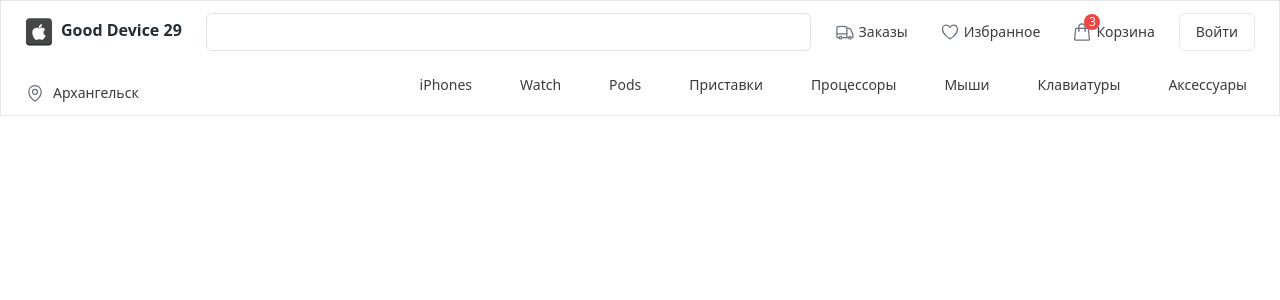
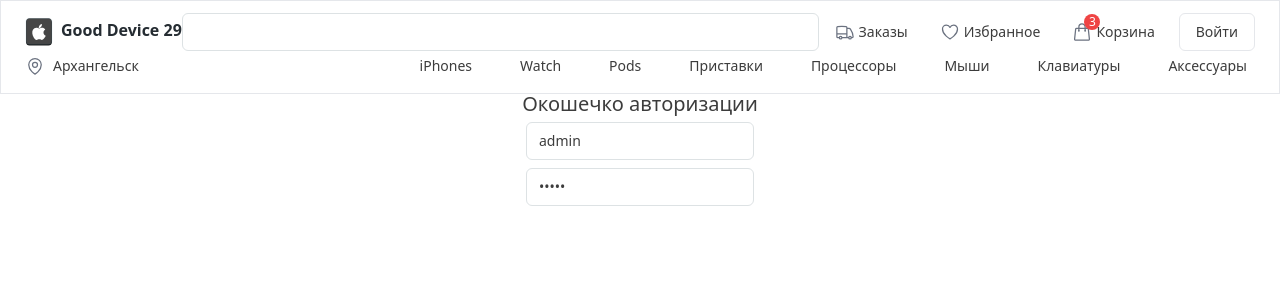
Before and after one commit to nikitaturabov/device-store, a Next.js app: page / in a window 1280 px wide. Shown: the top 300 px of the page. Built offline with nearby package versions, Linux system fonts and the light colour scheme.

Commit message:
небольшая экспериментальная форма, поправил Flex баги

```diff
--- a/package.json
+++ b/package.json
@@ -18,6 +18,8 @@
     "autoprefixer": "10.4.14",
     "classnames": "^2.3.2",
     "eslint-config-next": "13.3.0",
+    "firebase": "^9.21.0",
+    "jose": "^4.14.4",
     "next": "13.3.0",
     "postcss": "8.4.21",
     "react": "18.2.0",
--- a/src/app/api/hello/route.ts
+++ /dev/null
@@ -1,3 +0,0 @@
-export async function GET(request: Request) {
-  return new Response('Hello, Next.js!');
-}
--- a/src/app/layout.tsx
+++ b/src/app/layout.tsx
@@ -1,7 +1,7 @@
 import './globals.css';
 import {Header} from '@/app/layout/components/Header';
 import {Body} from '@/app/layout/components/Body';
-import {FunctionComponent, PropsWithChildren} from 'react';
+import React, {FunctionComponent, PropsWithChildren} from 'react';
 
 export const metadata = {
   title: 'Home page',
@@ -9,12 +9,10 @@ export const metadata = {
 };
 
 const RootLayout: FunctionComponent<PropsWithChildren> = ({children}) => {
-  return (
-    <html lang='en'>
-      <Header />
-      <Body>{children}</Body>
-    </html>
-  );
+  return <>
+    <Header />
+    <Body>{children}</Body>
+  </>;
 };
 
 export default RootLayout;
--- a/src/app/pages/Home/index.tsx
+++ b/src/app/pages/Home/index.tsx
@@ -1,3 +1,21 @@
+import {FlexContainer} from '@/components/Flex/FlexContainer';
+import {FlexItem} from '@/components/Flex/FlexItem';
+import {Title} from '@/components/Typography/Title';
+
 export const Home = () => {
-  return <div></div>;
+  return <FlexContainer className={'h-full'} justify={'center'}>
+    <FlexItem>
+      <form action=''>
+        <FlexContainer direction={'column'} justify={'center'} gap={2}>
+          <Title.H4>{'Окошечко авторизации'}</Title.H4>
+          <FlexItem>
+            <input type={'text'} value={'admin'} className={'w-full rounded-md border border-[#DDE2E4] px-3 py-2 text-sm'} />
+          </FlexItem>
+          <FlexItem>
+            <input type={'password'} value={'admin'} className={'w-full rounded-md border border-[#DDE2E4] px-3 py-2 text-sm'} />
+          </FlexItem>
+        </FlexContainer>
+      </form>
+    </FlexItem>
+  </FlexContainer>;
 };
--- a/src/components/Flex/FlexContainer/index.tsx
+++ b/src/components/Flex/FlexContainer/index.tsx
@@ -3,14 +3,14 @@ import cn from 'classnames';
 import {alignContentConfig, directionConfig, gapsConfig, justifyConfig, TFlexContainer, wrapConfig} from '@/components/Flex/specs.d';
 
 export const FlexContainer: FunctionComponent<PropsWithChildren<TFlexContainer>> = (props) => {
-  const {classNames = '', direction, justify, alignContent, gap, wrap, children} = props;
+  const {className = '', direction, justify, alignContent, gap, wrap, children} = props;
 
   const classes = cn('flex',
     justify && justifyConfig[justify],
     alignContent && alignContentConfig[alignContent],
     wrap && wrapConfig[wrap],
     direction && directionConfig[direction],
-    classNames && classNames,
+    className && className,
     gap && gapsConfig[gap]
   );
 
--- a/src/components/Flex/FlexItem/index.tsx
+++ b/src/components/Flex/FlexItem/index.tsx
@@ -3,12 +3,12 @@ import cn from 'classnames';
 import {alignSelfConfig, growConfig, justifySelfConfig, shrinkConfig, TFlexItem} from '@/components/Flex/specs.d';
 
 export const FlexItem: FunctionComponent<PropsWithChildren<TFlexItem>> = (props) => {
-  const {alignSelf = 'center', justifySelf = 'center', grow, shrink, classNames = '', children} = props;
+  const {alignSelf = 'center', justifySelf = 'center', grow, shrink, className = '', children} = props;
 
   const classes = cn('flex',
     alignSelf && alignSelfConfig?.[alignSelf],
     justifySelf && justifySelfConfig?.[justifySelf],
-    classNames && classNames,
+    className && className,
     grow && growConfig?.[grow],
     shrink && shrinkConfig?.[shrink]
   );
--- a/src/components/Flex/specs.d.ts
+++ b/src/components/Flex/specs.d.ts
@@ -27,7 +27,7 @@ export const wrapConfig = {
 };
 
 export const directionConfig = {
-  column: 'flex-column',
+  column: 'flex-col',
   row: 'flex-row'
 };
 
@@ -79,7 +79,7 @@ export const gapsConfig = {
 
 export type TFlexContainer = {
   direction?: keyof typeof directionConfig;
-  classNames?: string;
+  className?: string;
   justify?: keyof typeof justifyConfig;
   alignContent?: keyof typeof alignContentConfig;
   wrap?: keyof typeof wrapConfig;
@@ -89,7 +89,7 @@ export type TFlexContainer = {
 type TFlexItem = {
   grow?: keyof typeof growConfig;
   shrink?: keyof typeof shrinkConfig;
-  classNames?: string;
+  className?: string;
   alignSelf?: keyof typeof alignSelfConfig;
   justifySelf?: keyof typeof justifySelfConfig;
 }
--- a/src/components/Typography/Title/index.tsx
+++ b/src/components/Typography/Title/index.tsx
@@ -1,3 +1,3 @@
 import {H1, H2, H3, H4} from '@/components/Typography';
 
-export const Text = {H1, H2, H3, H4};
+export const Title = {H1, H2, H3, H4};
```
